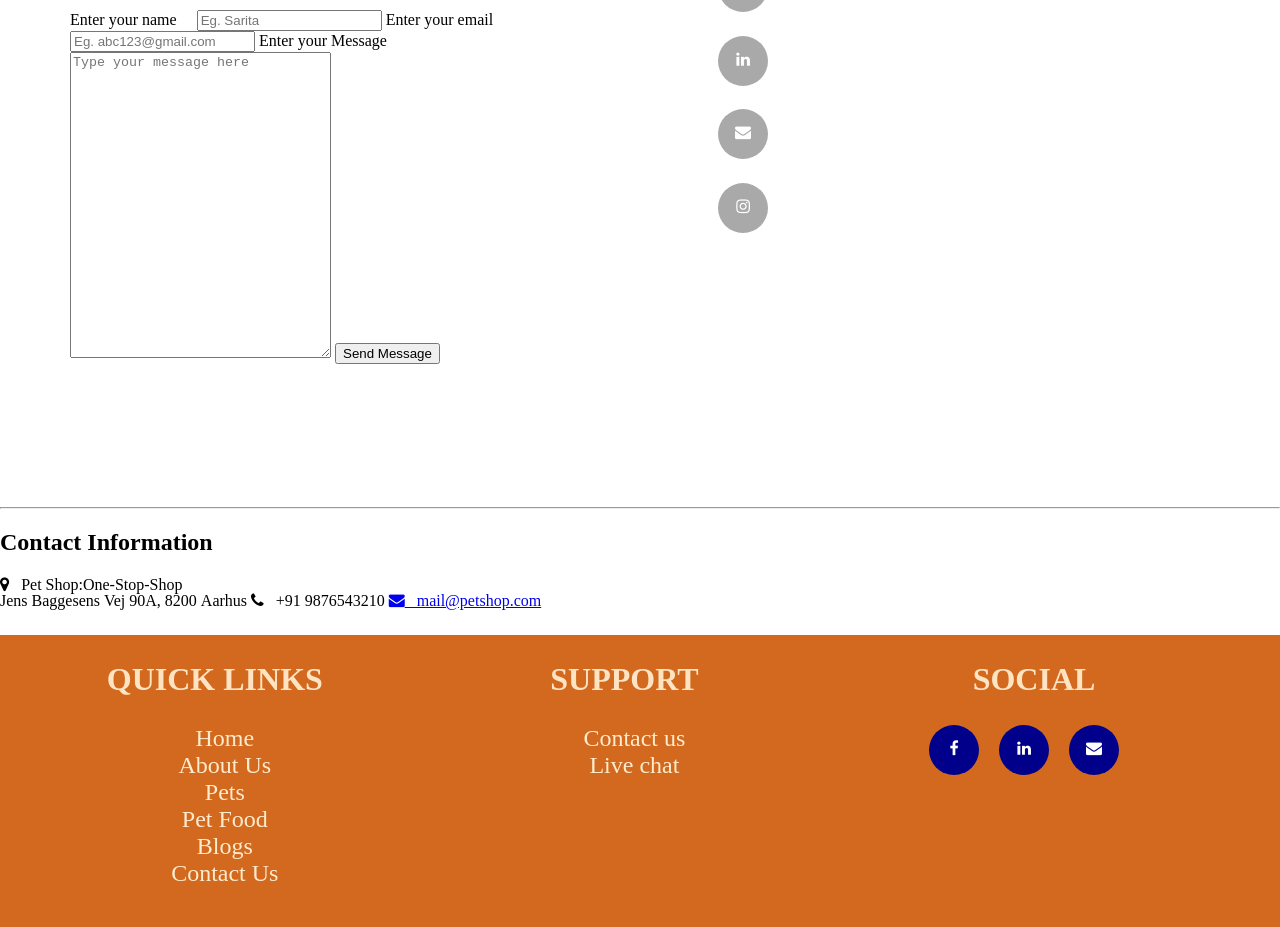
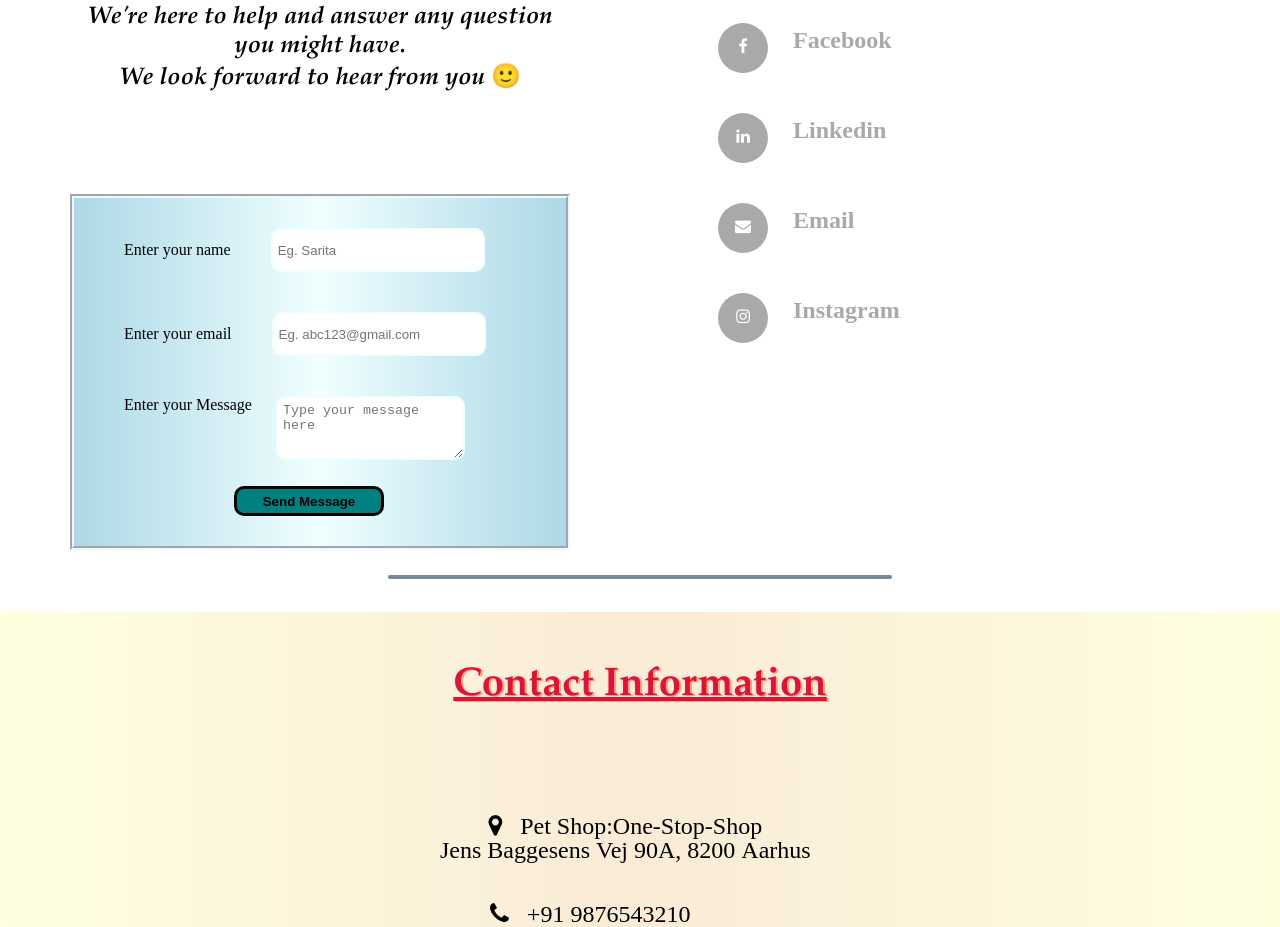
Before and after one commit to devanshi2/Pet-Shop, a plain HTML site: page contact.html in a window 1280 px wide. Shown: the part 245-1172 px from the top of the page. Drawn offline with Linux system fonts and the light colour scheme.

Commit message:
Update styles.css

```diff
--- a/styles/styles.css
+++ b/styles/styles.css
@@ -159,7 +159,7 @@ footer{
   background-color:chocolate;
   width:100%;
   height:52vh;
-  margin-top: -27px;
+  margin-top: -5px;
   justify-content: center;
 }
 
@@ -208,6 +208,8 @@ footer p{
 /*Contact page*/
 .wrapper{
   display: flex;
+  height:820px;
+  /*background-color: aliceblue;*/
 }
 .info{
   margin:85px 20px;
@@ -215,13 +217,77 @@ footer p{
   width: 50%;
   flex-basis: 60%;
 }
-.info h2,.info p{
+.info h2{
   text-align: center;
+  font-family: Garamond;
+  font-weight: bolder;
+  text-decoration: underline;
+  color: teal;
+  font-size: 2.5rem;
+  text-shadow:1px 1px turquoise;
+}
+.info p{
+  text-align: center;
+  font-family: Garamond;
+  font-weight: bolder;
+  font-size: 1.5rem;
+}
 
+form{
+  background-image: linear-gradient(to right,lightblue,azure,lightblue);
+  margin-top: 100px;
+  border:4px groove aliceblue;
+  padding: 10px 50px;
+  justify-content: center;
+  align-items: center;
+}
+
+input{
+  border: 2px solid azure;
+  border-radius: 10px;
+ margin: 20px;
+ padding: 5px;
+ width: 200px;
+ height: 30px;
+}
+#p{
+  display: inline-block;
+  padding-top: 20px;
+  vertical-align:top;
+}
+textarea{
+  border: 2px solid azure;
+  border-radius: 10px;
+ margin: 20px 20px 2px 20px;
+ padding: 5px;
+ width: 175px;
+ height: 50px;
+ display: inline-block;
+}
+
+#submit{
+  background-color: teal;
+  border:3px solid #000000;
+  color: #000000;
+  margin:20px 110px;
+  padding: 5px;
+  width: 150px;
+  font-weight: bold;
+}
+#submit:hover{
+  background-image: linear-gradient(to right,lightblue,azure,lightblue);
+  color: teal;
+}
+
+hr{
+  width:500px;
+  margin-top: 0;
+  border-radius: 100px;
+  border:2px solid lightslategray;
+  animation: animate 4s linear;
 }
 .follow{
   font-family: 'lucida handwriting';
-  color:chocolate;
   margin:85px 20px;
   padding: 50px;
   flex-basis: 60%;
@@ -229,11 +295,16 @@ footer p{
   align-items: center;
 }
 
+.follow h2{
+  color:chocolate;
+  text-shadow: 2px 1px burlywood;
+  font-size: 2.5rem;
+}
 .follow .fa {
   padding: 15px;
   width: 20px;
   height:20px;
-  margin:5px 8px;
+  margin:20px 8px;
   text-align: center;
   display: inline-block;
   text-decoration: none;
@@ -241,3 +312,50 @@ footer p{
   background-color: darkgray;
   color: #ffffff;
 }
+
+#site{
+  margin-left:60px;
+  margin-top:-150px;
+  color:darkgray;
+  display: inline-block;
+  text-align: center;
+  font-size: 1.5rem;
+  position: relative;
+  bottom: 20px;
+}
+
+.call{
+  background-image: linear-gradient(to right,lightyellow,antiquewhite,lightyellow) ;
+  justify-content: center;
+  align-items: center;
+  height: 500px;
+  box-sizing: border-box;
+}
+.call h2{
+  text-align: center;
+  padding:50px;
+  font-family: Garamond;
+  font-weight: bolder;
+  text-decoration: underline;
+  color: crimson;
+  font-size: 2.5rem;
+  text-shadow:2px 1px lightsalmon;
+  background-color: ;
+}
+.call .fa-map-marker{
+  padding:20px 440px;
+  text-align: center;
+  font-size: 1.5rem;
+}
+.call .fa-phone{
+  padding:20px 490px;
+  text-align: center;
+  font-size: 1.5rem;
+}
+.call .fa-envelope{
+  padding:20px 490px;
+  text-align: center;
+  font-size: 1.5rem;
+  text-decoration: none;
+  color: #000000;
+}
```
